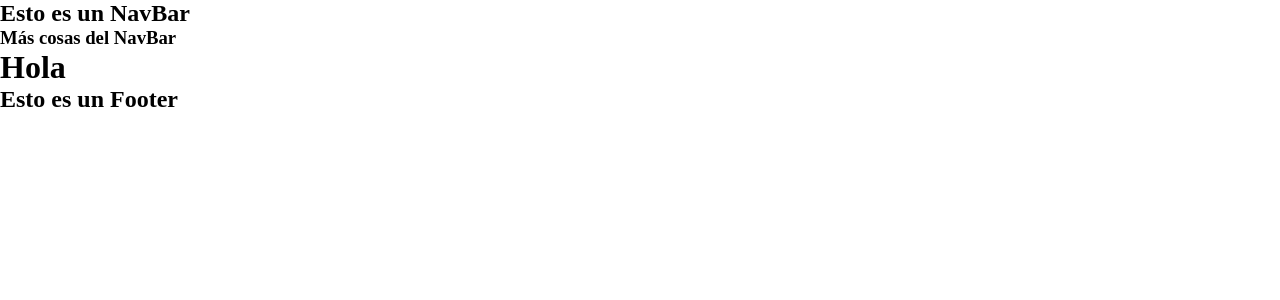
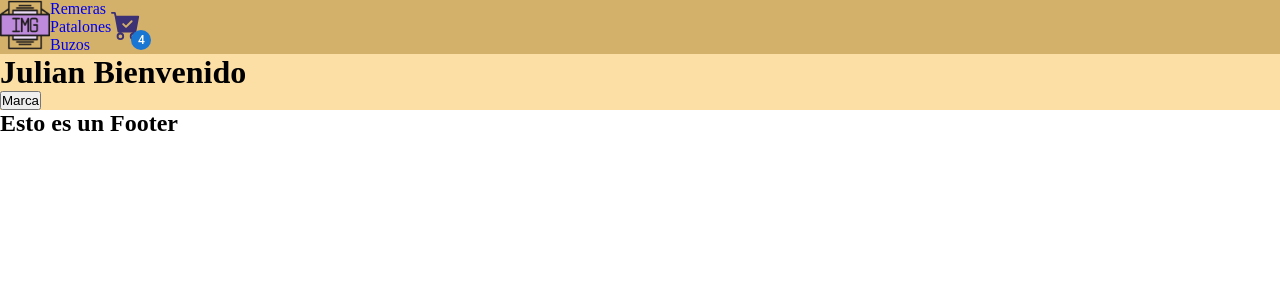
Before and after one commit to Juli91a/Ecomerce-React, a React (Vite) app: page / in a window 1280 px wide. Shown: the top 300 px of the page. Built offline with nearby package versions, Linux system fonts and the light colour scheme.

Commit message:
primer entrega

```diff
--- a/index.html
+++ b/index.html
@@ -4,7 +4,7 @@
     <meta charset="UTF-8" />
     <link rel="icon" type="image/svg+xml" href="/vite.svg" />
     <meta name="viewport" content="width=device-width, initial-scale=1.0" />
-    <title>Vite + React</title>
+    <title>Nombre marca</title>
   </head>
   <body>
     <div id="root"></div>
--- a/src/App.jsx
+++ b/src/App.jsx
@@ -1,12 +1,23 @@
-import Footer from "./Footer"
-import NavBar from "./NavBar"
-
+import { useState } from "react";
+import Footer from "./components/layout/Footer";
+import NavBar from "./components/layout/NavBar";
+import ItemList from "./components/pages/ItemList/ItemList";
 
 function App() {
-   return <div>
-    <NavBar />
-    <h1>Hola</h1>
-    <Footer />
-  </div>
-  }
-export default App
+  const [saludar, setSaludar] = useState("Bienvenido ");
+  const cambiarSaludar = (nombre) => {
+    setSaludar(nombre);
+  };
+  return (
+    <div>
+      <NavBar />
+      <ItemList
+        cambiarSaludar={cambiarSaludar}
+        saludar={saludar}
+        usuario="Julian "
+      />
+      <Footer />
+    </div>
+  );
+}
+export default App;
--- a/src/Footer.jsx
+++ /dev/null
@@ -1,6 +0,0 @@
-const Footer = ()=> {
-
-    return <h2>Esto es un Footer</h2>
-}
-
-export default Footer
--- a/src/NavBar.jsx
+++ /dev/null
@@ -1,8 +0,0 @@
-const NavBar = ()=>{
-    return <div>
-        <h2>Esto es un NavBar</h2>
-        <h3>Más cosas del NavBar</h3>
-    </div>
-}
-
-export default NavBar
--- /dev/null
+++ b/src/components/common/carrito/Carrito.jsx
@@ -0,0 +1,21 @@
+import { BsFillCartCheckFill } from "react-icons/bs";
+import { Badge } from "@mui/material";
+
+const Carrito = () => {
+  return (
+    <div style={{ paddingTop: "10px" }}>
+      <Badge
+        badgeContent={4}
+        color="primary"
+        anchorOrigin={{
+          vertical: "bottom",
+          horizontal: "right",
+        }}
+      >
+        <BsFillCartCheckFill color="#3C3175" size="30px" />
+      </Badge>
+    </div>
+  );
+};
+
+export default Carrito;
--- /dev/null
+++ b/src/components/layout/Footer.jsx
@@ -0,0 +1,5 @@
+const Footer = () => {
+  return <h2>Esto es un Footer</h2>;
+};
+
+export default Footer;
--- /dev/null
+++ b/src/components/layout/NavBar.jsx
@@ -0,0 +1,40 @@
+import Carrito from "../common/carrito/carrito";
+
+const NavBar = () => {
+  return (
+    <div style={{ backgroundColor: "#D4B16A", display: "flex" }}>
+      <a href="#">
+        <img
+          className="Logo"
+          src="./src/components/assets/img/logo.png"
+          alt=""
+          style={{ width: "50px" }}
+        />
+      </a>
+      <ul
+        style={{
+          listStyle: "none",
+        }}
+      >
+        <li>
+          <a style={{ textDecoration: "none" }} href="#">
+            Remeras
+          </a>
+        </li>
+        <li>
+          <a style={{ textDecoration: "none" }} href="#">
+            Patalones
+          </a>
+        </li>
+        <li>
+          <a style={{ textDecoration: "none" }} href="#">
+            Buzos
+          </a>
+        </li>
+      </ul>
+      <Carrito />
+    </div>
+  );
+};
+
+export default NavBar;
--- /dev/null
+++ b/src/components/pages/Home/Home.jsx
@@ -0,0 +1,5 @@
+const Home = () => {
+  return <div>home</div>;
+};
+
+export default Home;
--- /dev/null
+++ b/src/components/pages/ItemList/ItemList.jsx
@@ -0,0 +1,15 @@
+const ItemList = ({ cambiarSaludar, saludar, usuario }) => {
+  return (
+    <div style={{ backgroundColor: "#FCDFA5" }}>
+      <container>
+        <h1>
+          {usuario}
+          {saludar}
+        </h1>
+        <button onClick={() => cambiarSaludar("A nombre marca ")}>Marca</button>
+      </container>
+    </div>
+  );
+};
+
+export default ItemList;
```
Also changed, not shown: package.json (+6 -1 lines), .eslintrc.cjs, src/components/assets/img/logo.png (added), 1 other file (tests, documents, lock files or other folders).
